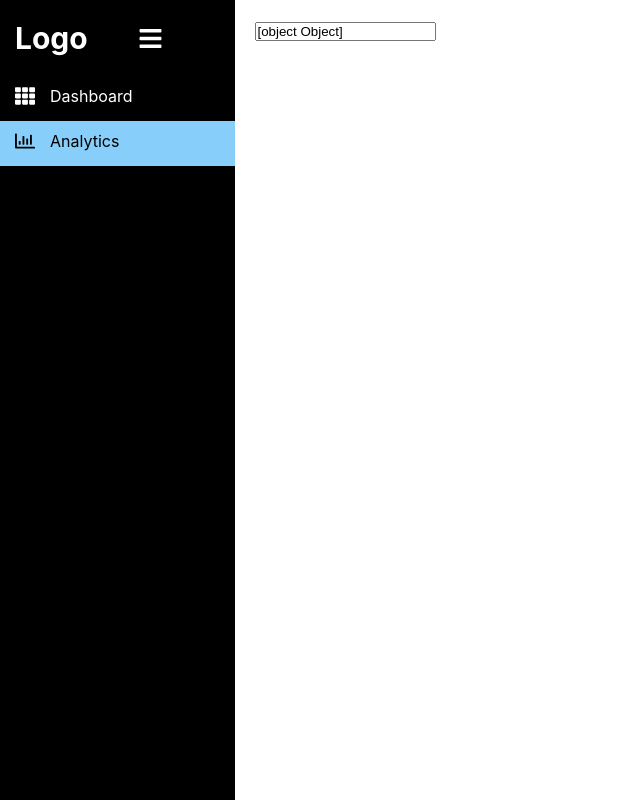
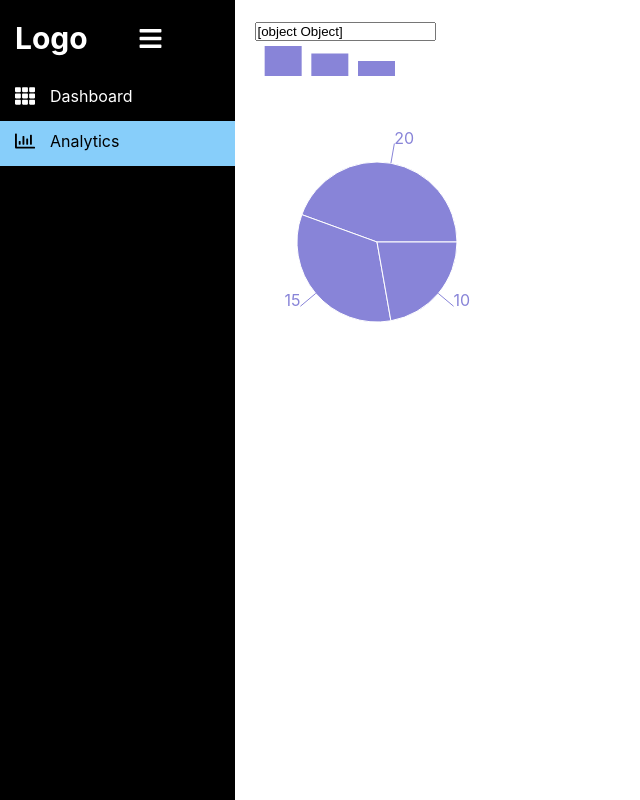
Before and after one commit to SWENG-Group11-2023/SWENG-Group11-2023, a React (Create React App) app in the folder frontend/: page /analytics in a window 1280 px wide. Both pictures are taken after a click on the icon 27 px from the left and 32 px from the top of the page. Shown: the whole page, without its empty margins (0-640 px from the left). Built offline with nearby package versions, Linux system fonts and the light colour scheme; no server answers.

Commit message:
UI update

```diff
--- a/frontend/src/pages/Analytics.jsx
+++ b/frontend/src/pages/Analytics.jsx
@@ -1,10 +1,13 @@
 import React from 'react'
 import {DataFetching} from './DataFetching';
+import Graph from './Graphs';
 
 const Analytics = () => {
   return (
+    <>
     <DataFetching/>
-
+    <Graph/>
+    </>
   )
 }
 export default Analytics
--- /dev/null
+++ b/frontend/src/pages/Graphs.js
@@ -0,0 +1,35 @@
+import react, { useState, useRef , PureComponent} from 'react';
+import { PieChart , Pie, BarChart, Bar,  LineChart, Line,} from 'recharts';
+
+function Graph() {
+  const data = [ {name:"facebook", value: 20},
+                 {name: "instagram", value: 15},
+                 {name: "snapchat", value: 10}
+                ]
+
+
+  return (
+    <>
+        <BarChart width={150} height={40} data={data}>
+          <Bar dataKey="value" fill="#8884d8" />
+        </BarChart>
+        <PieChart width={400} height={400}>
+          <Pie
+            dataKey="value"
+            isAnimationActive={false}
+            data={data}
+            cx="30%"
+            cy="40%"
+            outerRadius={80}
+            fill="#8884d8"
+            label
+          />
+        </PieChart>
+        <LineChart width={300} height={100} data={data}>
+          <Line type="monotone" dataKey="pv" stroke="#8884d8" strokeWidth={2} />
+        </LineChart>
+    </>
+  );
+}
+
+export default Graph;
```
